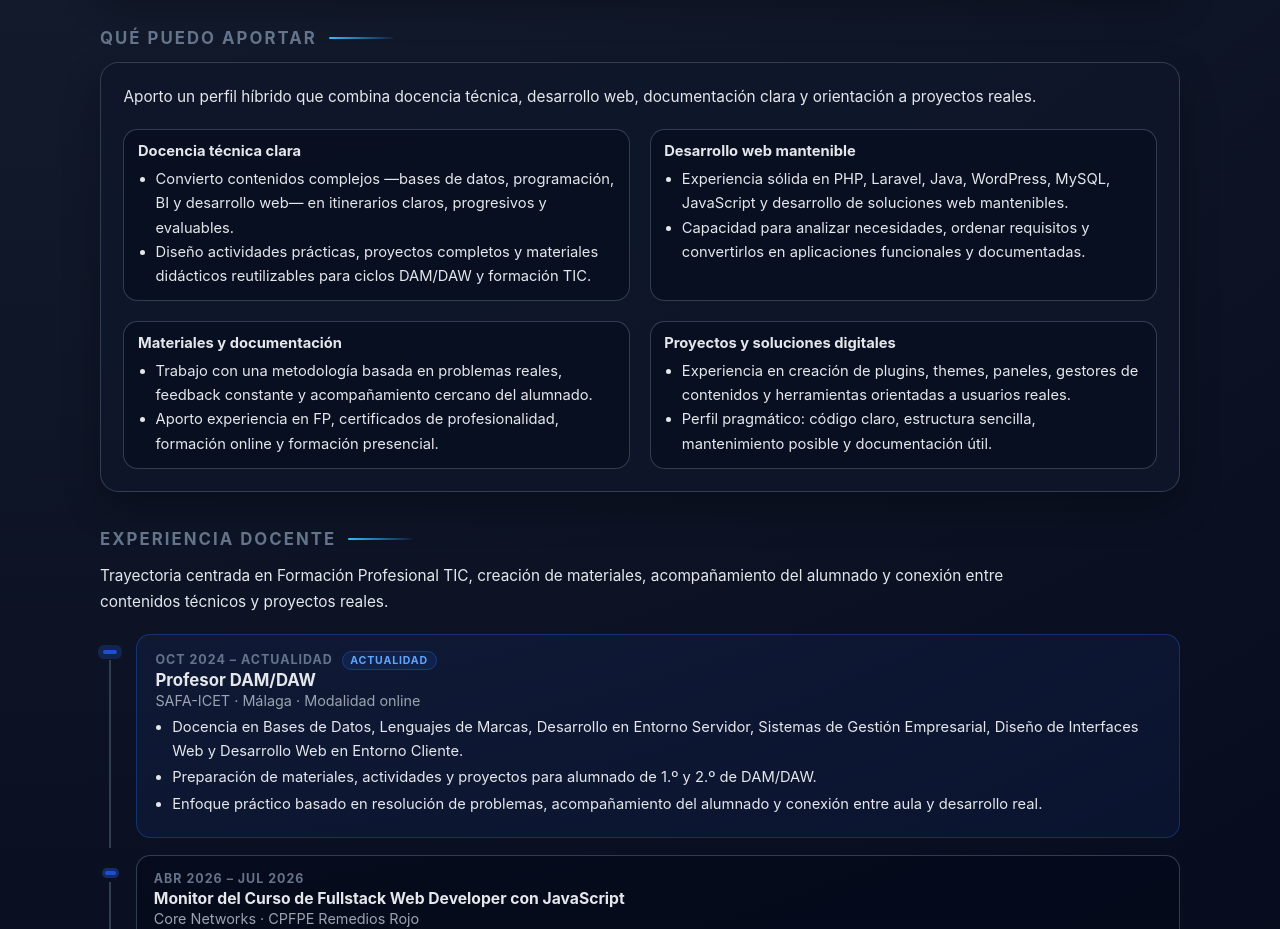
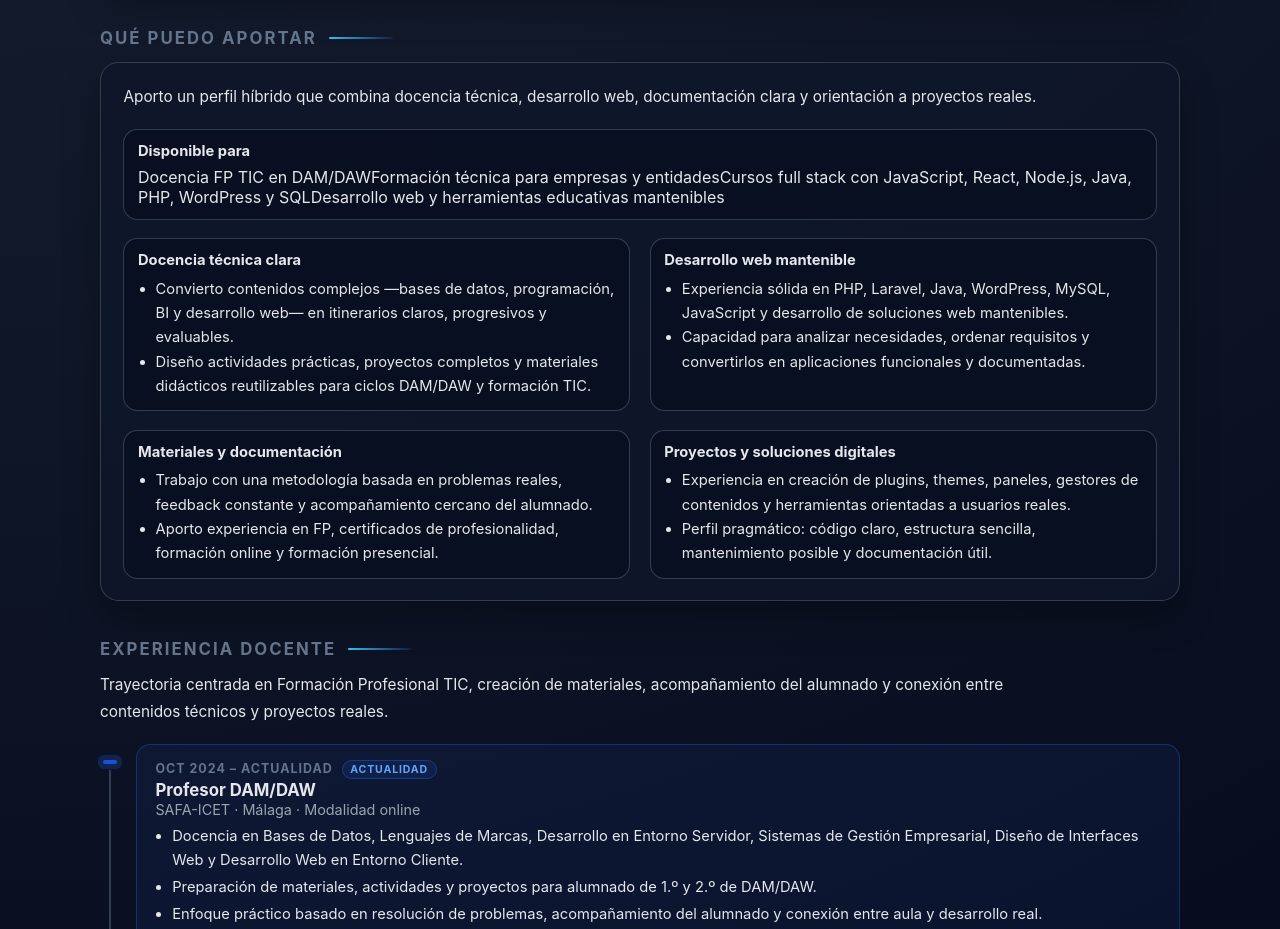
Before and after one commit to fpalacioschaves/cv-react, a React (Vite) app: page / in a window 1280 px wide. Shown: the part 1360-2289 px from the top of the page. Built offline with nearby package versions, Linux system fonts and the light colour scheme; no server answers.

Commit message:
Show availability block in offers section

```diff
--- a/src/components/OffersSection.jsx
+++ b/src/components/OffersSection.jsx
@@ -8,6 +8,7 @@ function splitPoints(points) {
 export function OffersSection({ offersText, styles }) {
   const [teacherMain, teacherExtra] = splitPoints(offersText.teacherPoints)
   const [devMain, devExtra] = splitPoints(offersText.devPoints)
+  const availableItems = offersText.availableItems || []
 
   const cards = [
     {
@@ -35,6 +36,26 @@ export function OffersSection({ offersText, styles }) {
           'Aporto un perfil híbrido que combina docencia técnica, desarrollo web, documentación clara y orientación a proyectos reales.'}
       </p>
 
+      {availableItems.length > 0 && (
+        <aside
+          className="cv-availability-block"
+          aria-label={offersText.availableTitle || 'Disponible para'}
+          style={{
+            ...styles.quickFact,
+            marginBottom: '1.15rem',
+          }}
+        >
+          <div style={styles.offersTitle}>{offersText.availableTitle || 'Disponible para'}</div>
+          <div className="cv-availability-list">
+            {availableItems.map((item) => (
+              <span key={item} className="cv-availability-pill">
+                {item}
+              </span>
+            ))}
+          </div>
+        </aside>
+      )}
+
       <div
         style={{
           ...styles.offersColumns,
```
